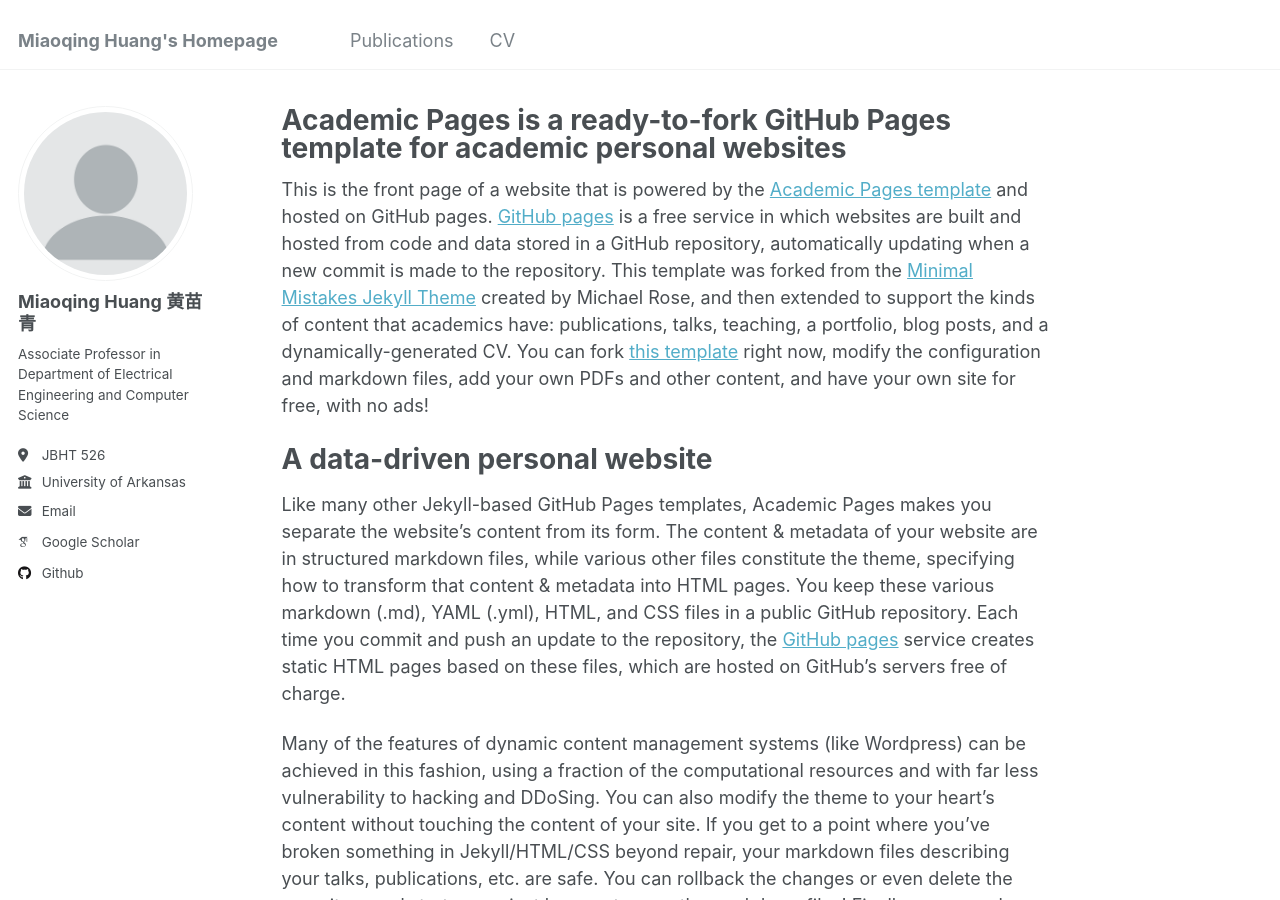
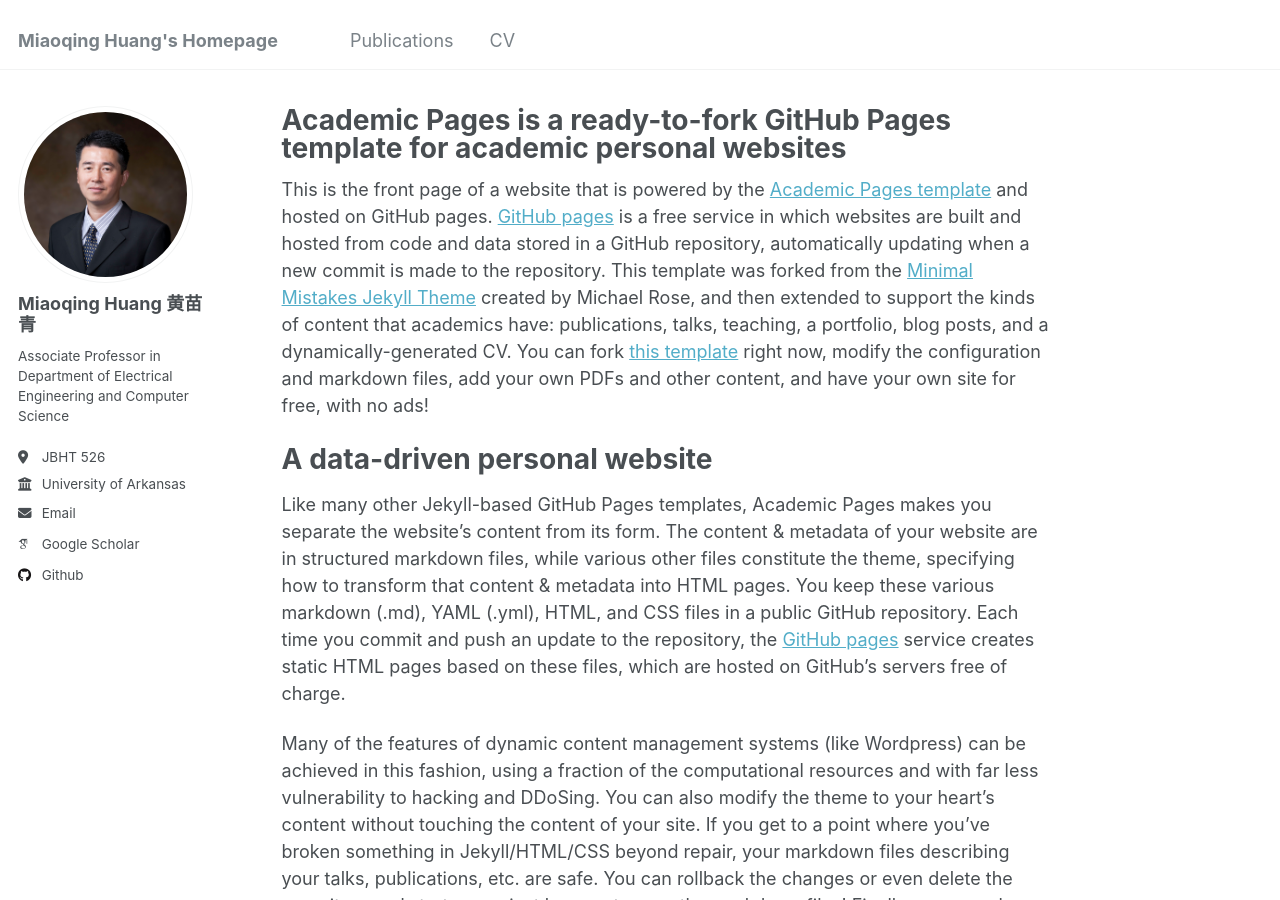
Before and after one commit to miaoqinghuang/miaoqinghuang.github.io, a Jekyll site: the page built from _pages/about.md, in a window 1280 px wide and 900 px high. Built offline with Jekyll 4.4.1, drawn with Linux system fonts in a browser that asks for light colours; some web fonts are replaced.

Commit message:
Update _config.yml

```diff
--- a/_config.yml
+++ b/_config.yml
@@ -21,7 +21,7 @@ repository               : "miaoqinghuang/miaoqinghuang.github.io"
 #               Additional customization can be done by editing /_includes/author-profile.html
 author:
   # Biographic information
-  avatar           : "profile.png"
+  avatar           : "HuangMiaoqing.jpg"
   name             : "Miaoqing Huang 黄苗青"
   pronouns         : # example: "she/her"
   bio              : "Associate Professor in Department of Electrical Engineering and Computer Science"
```
